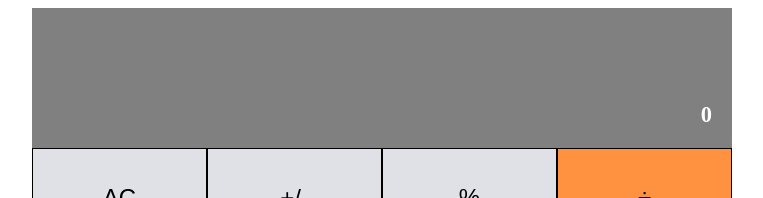
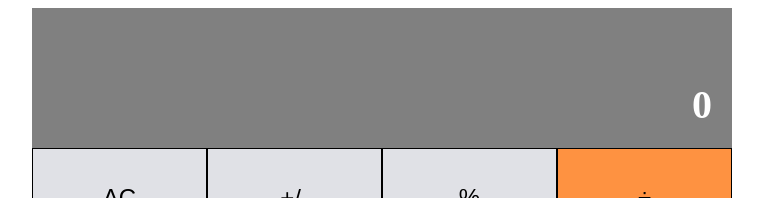
Before and after one commit to kvnlay/react-calculator, a React (Create React App) app: page / in a window 1280 px wide. Shown: the top 198 px of the page, without its empty margins (258-1021 px from the left). Built offline with nearby package versions, Linux system fonts and the light colour scheme.

Commit message:
change display font-size

```diff
--- a/src/App.css
+++ b/src/App.css
@@ -41,7 +41,7 @@
   height: 100px;
   color: #ffffff;
   font-weight: bold;
-  font-size: 1.4em;
+  font-size: 2.5em;
   display: flex;
   justify-content: flex-end;
   padding: 20px;
```
